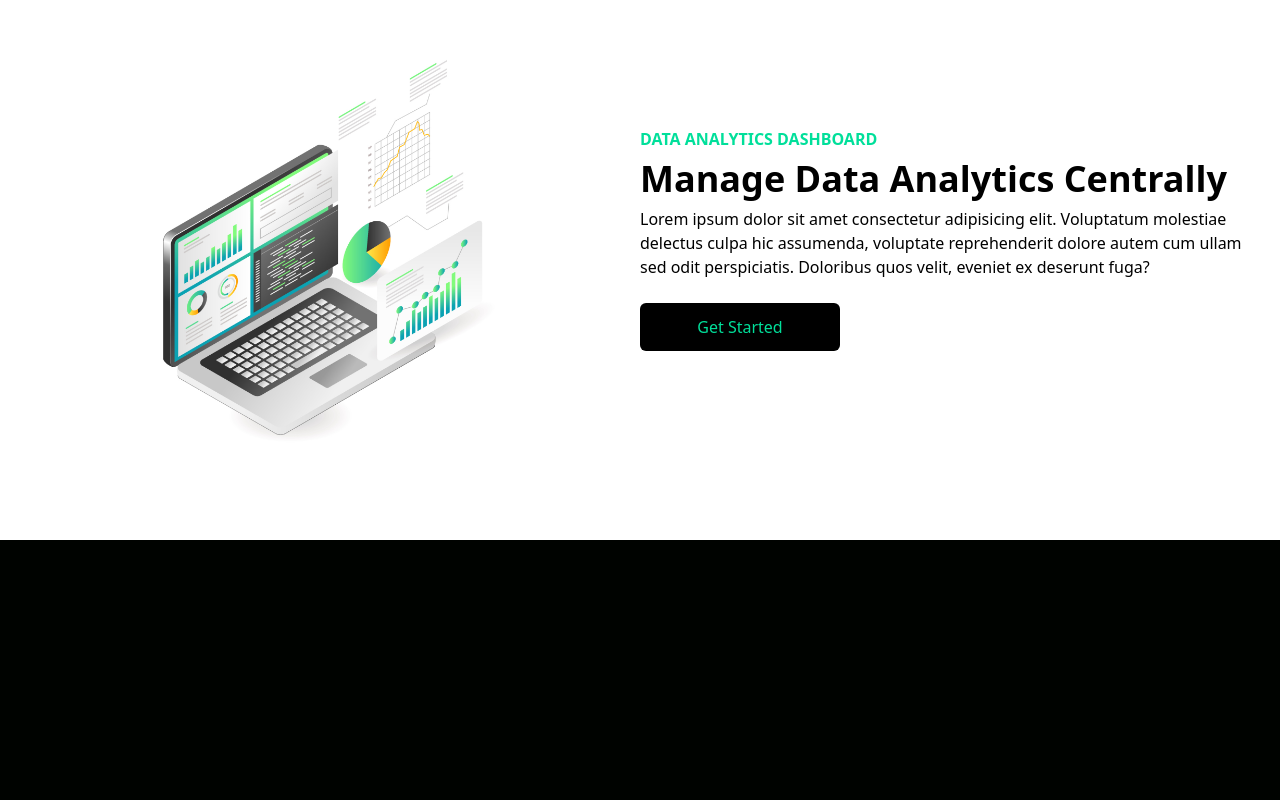
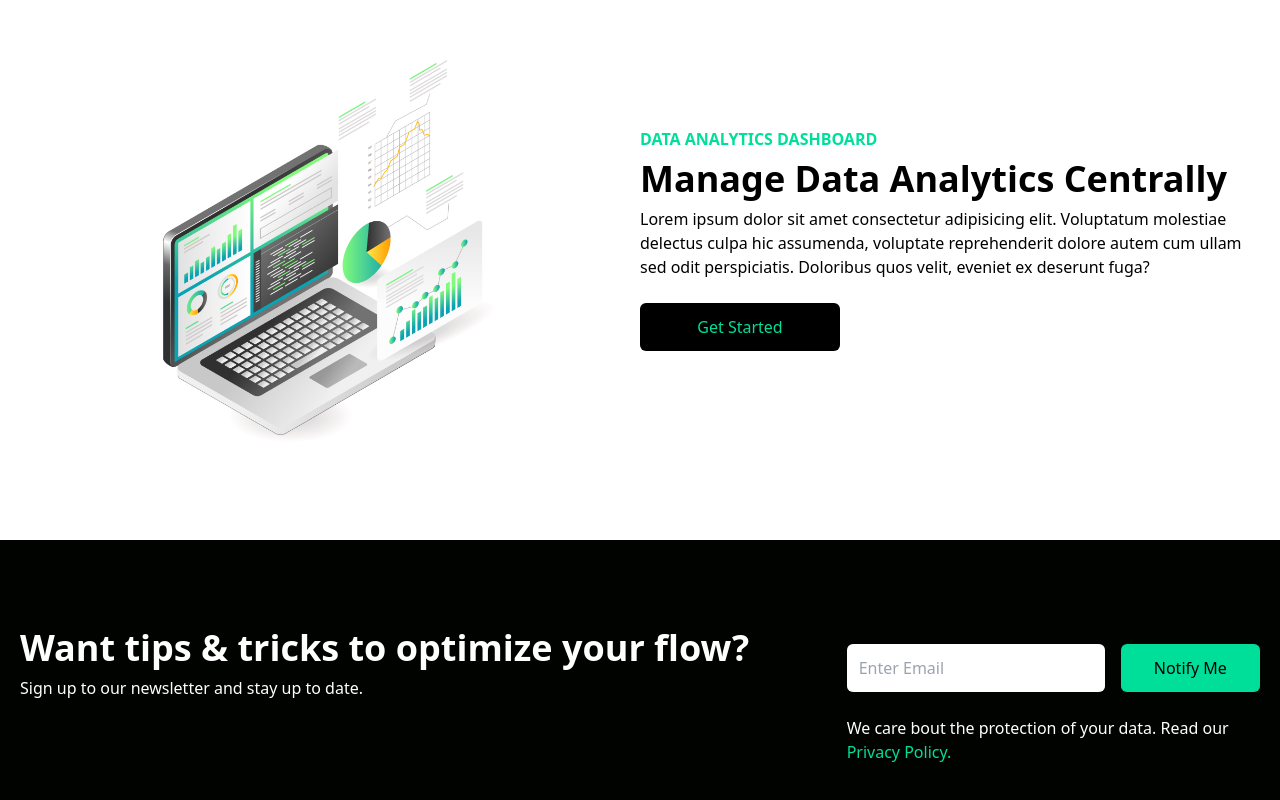
Before and after one commit to AbdulMateen18/FiananceProject, a React (Create React App) app: page / in a window 1280 px wide. Shown: the part 837-1637 px from the top of the page. Before the commit the page ends 1377 px from the top, so only its background shows below. Built offline with nearby package versions, Linux system fonts and the light colour scheme.

Commit message:
changed newsltetter.jsx

```diff
--- a/src/components/Newsletter.jsx
+++ b/src/components/Newsletter.jsx
@@ -1,7 +1,34 @@
 import React from "react";
 
 const Newsletter = () => {
-  return <div></div>;
+  return (
+    <div className="w-full py-16 text-white px-4">
+      <div className="max-w-[1240px] mx-auto grid lg:grid-cols-3">
+        <div className="lg:col-span-2 my-4">
+          <h1 className="md:text-4xl sm:text-3xl text-2xl font-bold py-2">
+            Want tips & tricks to optimize your flow?
+          </h1>
+          <p>Sign up to our newsletter and stay up to date.</p>
+        </div>
+        <div className="my-4">
+          <div className="flex flex-col sm:flex-row items-center justify-between w-full">
+            <input
+              className="p-3 flex w-full rounded-md text-black"
+              type="email"
+              placeholder="Enter Email"
+            />
+            <button className="bg-[#00df9a] text-black rounded-md font-medium w-[200px] ml-4 my-6 px-6 py-3">
+              Notify Me
+            </button>
+          </div>
+          <p>
+            We care bout the protection of your data. Read our{" "}
+            <span className="text-[#00df9a]">Privacy Policy.</span>
+          </p>
+        </div>
+      </div>
+    </div>
+  );
 };
 
 export default Newsletter;
```
